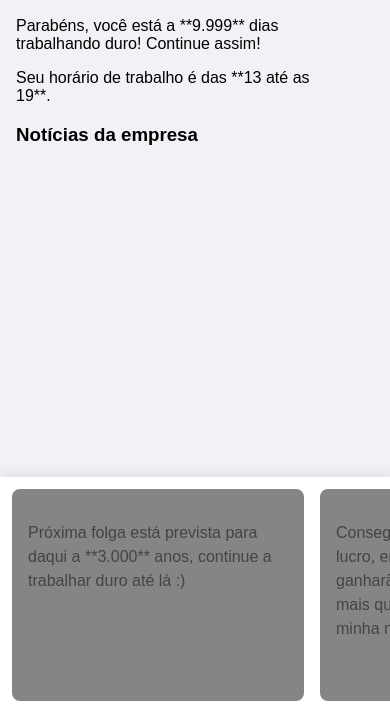
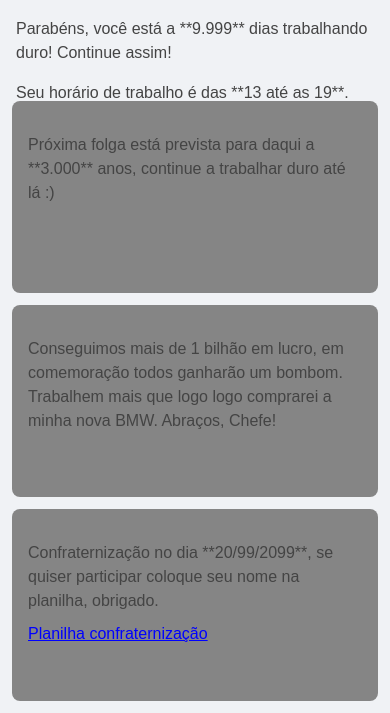
Before and after one commit to lucstelzer/trab-fabi, a plain HTML site: page Trabalho Fortes ENG/Trabalho Fortes ENG/Dashboard_tecnico/dashboard_tecnico.html in a window 390 px wide. Shown: the part 131-844 px from the top of the page. Drawn offline with Linux system fonts and the light colour scheme.

Commit message:
foi-so falta a noticia

```diff
--- a/Trabalho Fortes ENG/Trabalho Fortes ENG/Dashboard_tecnico/dashboard_tecnico.css
+++ b/Trabalho Fortes ENG/Trabalho Fortes ENG/Dashboard_tecnico/dashboard_tecnico.css
@@ -12,7 +12,7 @@ body {
     top: 0;
     left: 0;
     height: 100vh;
-    width: 250px;
+    width: 250px; /* Note que seu body tem margem de 20rem (320px), mas a sidebar 250px. Mantive 250px como no seu código. */
     background-color: #ffffff;
     border-right: 1px solid #ddd;
     padding: 20px;
@@ -29,6 +29,8 @@ body {
 
 .sidebar-menu {
     list-style: none;
+    /* Adicionei padding: 0; para garantir o reset */
+    padding: 0;
 }
 
 .sidebar-menu li {
@@ -44,7 +46,9 @@ body {
     border-radius: 8px;
     transition: background-color 0.2s;
 }
-
+.action-link {
+    color: blue !important;
+}
 .sidebar-menu a i {
     margin-right: 12px;
     width: 20px;
@@ -54,10 +58,17 @@ body {
     background-color: #f0f0f0;
 }
 
+/* --- ATENÇÃO --- */
+/* Você não me enviou o .main-content no último código,
+   mas ele é ESSENCIAL. Estou adicionando ele de volta
+   baseado no seu código anterior. */
 .main-content {
-    margin-left: 250px;
+    /* Esta margem deve ser IGUAL à do body para alinhar */
+    margin-left: 20rem;
     padding: 30px;
     transition: margin-left 0.3s ease-in-out;
+    /* Adicione um padding-bottom para não ser coberto pelas notícias */
+    padding-bottom: 250px;
 }
 
 .hamburger-btn {
@@ -74,6 +85,73 @@ body {
     z-index: 1001;
 }
 
+/* Elementos internos do card */
+/* Você tinha ".card p", mas seus cards de notícia são ".Noticias_da_empresa .card p"
+   e seus avisos são ".card_avisos p".
+   Vou criar uma regra genérica para <p> dentro de cards */
+.card p, .card_avisos p {
+    color: #444;
+    line-height: 1.5;
+    margin-bottom: 12px;
+}
+
+/* ----- BLOCO CORRIGIDO ----- */
+/* Noticias_da_empresa: fixa na parte inferior da tela, ao lado da sidebar */
+.Noticias_da_empresa {
+    position: fixed;
+
+    /* --- CORREÇÃO 1: Alinhado com a margem do <body> --- */
+    left: 20rem;
+
+    right: 0;
+    bottom: 0;
+
+    /* --- CORREÇÃO 2: Atrás da sidebar (z-index: 1000) --- */
+    z-index: 999;
+
+    display: flex;
+    flex-wrap: wrap;
+    gap: 20px;
+
+    align-items: center;
+    padding: 10px; /* Adicionei um leve padding para não colar na borda */
+    border: none;
+    background-color: transparent;
+    box-shadow: none;
+
+    overflow-x: auto; /* mantém rolagem se houver muitos cards */
+}
+
+/* Estilo dos cards dentro da seção de notícias */
+.Noticias_da_empresa .card {
+    flex-basis: 300px;
+    flex-grow: 1;
+    flex-shrink: 1;
+
+    min-height: 180px;
+    padding: 16px;
+    margin: 0;
+    border-radius: 8px;
+    /* A cor #858585 estava no seu código anterior */
+    background-color: #858585;
+    transition: transform 0.2s ease;
+
+    /* Adicionado para o texto dentro dos cards ficar legível */
+    color: white;
+}
+
+/* Adicionando cor branca ao link também */
+.Noticias_da_empresa .card a {
+    color: #f0f0f0;
+}
+
+
+.Noticias_da_empresa .card:hover {
+    transform: translateY(-5px);
+}
+
+/* ----- RESPONSIVIDADE ----- */
+
 @media (max-width: 768px) {
     .hamburger-btn {
         display: block;
@@ -83,79 +161,36 @@ body {
         transform: translateX(-100%);
     }
 
-    .main-content {
-        margin-left: 0;
-        padding-top: 70px;
+    /* Você tinha .main-content aqui, mas ele não existe no seu HTML.
+       A regra deve ser para o <body> */
+    body {
+        margin: 5rem 1rem 1rem 1rem; /* Margem superior, laterais, inferior */
+        display: flex;
+        flex-wrap: nowrap; /* Isso pode ser problemático, mas mantive */
     }
 
     .sidebar.open {
         transform: translateX(0);
     }
-    body{
-        margin: 5rem;
-        margin-left: 1rem;
-        display: flex;
-        flex-wrap:nowrap;
-    }
-}
-/* Elementos internos do card */
-.card p {
-    color: #444;
-    line-height: 1.5;
-    margin-bottom: 12px;
-}
-/* Ajuste responsivo */
-@media (max-width: 768px) {
-    #info-section {
-        gap: 16px;
-        padding: 15px;
+
+    /* Você não tinha a regra para o .main-content em mobile.
+       Estou adicionando de volta. */
+    .main-content {
+        margin-left: 0;
+        padding: 70px 20px 250px 20px; /* Topo(hambúrguer), Lados, Fundo(notícias) */
     }
 
-    .wide-box {
-        grid-column: span 1; /* em mobile, todos os cards ocupam largura total */
-    }
-}
-
-/* Noticias_da_empresa: fixa na parte inferior da tela, ao lado da sidebar */
-.Noticias_da_empresa {
-    position: fixed;
-    left: 250px;               /* alinha com a largura da sidebar */
-    right: 0;
-    bottom: 0;
-    display: flex;
-    gap: 1rem;                 /* espaçamento entre cards */
-    align-items: center;
-    padding: 20px;
-    background: #fff;
-    z-index: 1000;
-    overflow-x: auto;          /* permite rolagem se houver muitos cards */
-    box-shadow: 0 -4px 12px rgba(0,0,0,0.08);
-}
-
-/* Estilo dos cards dentro da seção de notícias */
-.Noticias_da_empresa .card {
-    flex: 0 0 300px;          /* largura fixa de cada card */
-    min-height: 180px;        /* altura mínima */
-    padding: 16px;
-    margin: 0;
-    border-radius: 8px;
-    background-color: #858585;
-    color: #fff;
-    transition: transform 0.2s ease;
-}
-
-.Noticias_da_empresa .card:hover {
-    transform: translateY(-5px);
-}
-
-/* Responsividade para telas menores */
-@media (max-width: 768px) {
+    /* Ajuste responsivo das Notícias */
     .Noticias_da_empresa {
-        left: 0;              /* ocupa toda largura em mobile */
+        left: 0; /* ocupa toda a largura em mobile */
         padding: 12px;
+        gap: 12px;
+        /* Garante que fique acima do conteúdo que rola */
+        z-index: 1000;
     }
 
     .Noticias_da_empresa .card {
-        flex: 0 0 260px;      /* cards um pouco menores em mobile */
+        flex-basis: 260px;
+        min-height: 160px;
     }
 }
```
